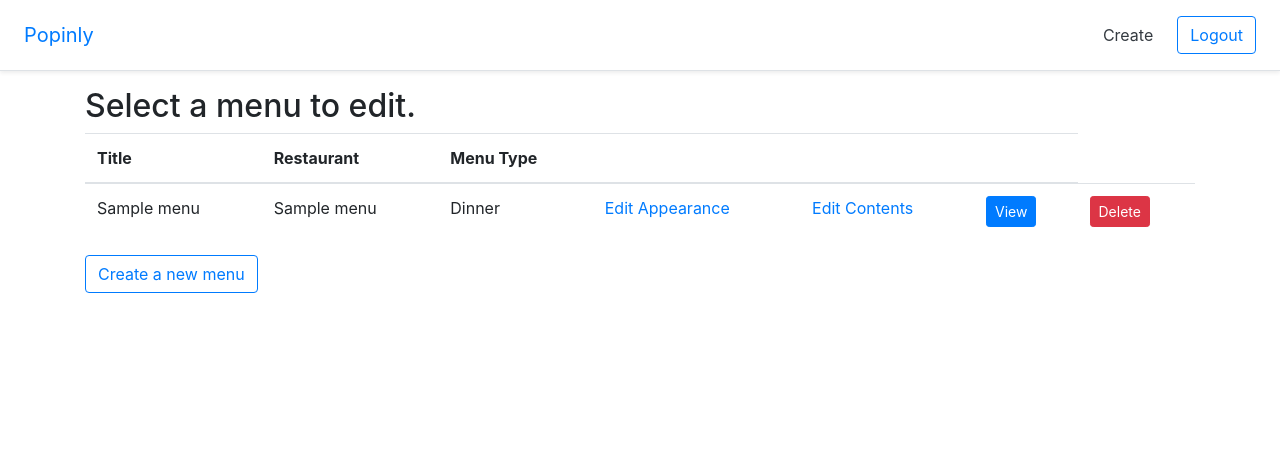
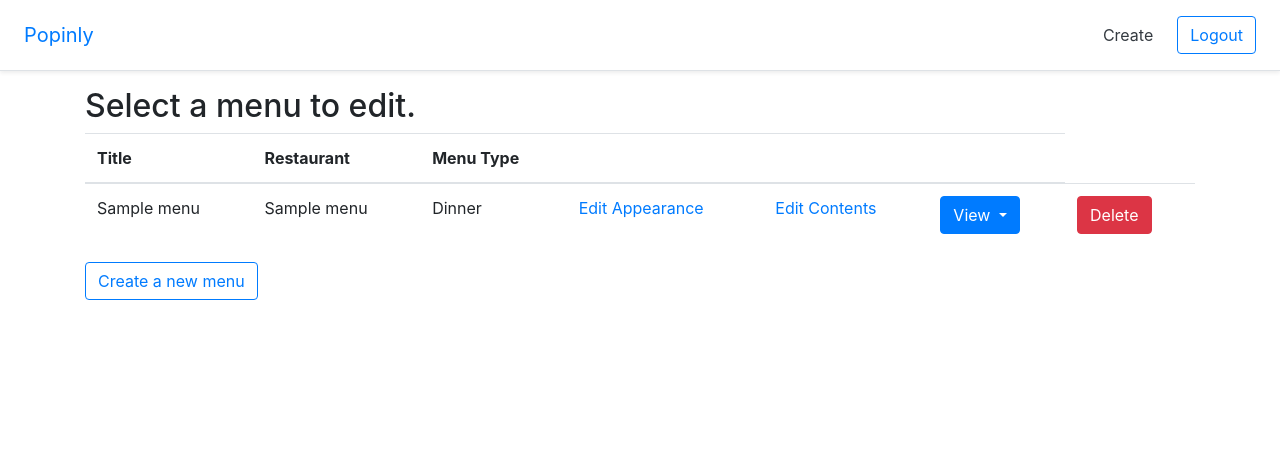
Before and after one commit to geooff/popinly, a Django app: page /generator/ in a window 1280 px wide. Shown: the top 474 px of the page. Run offline with Django 3.2, Linux system fonts and the light colour scheme; a user stored in the database is signed in; tables that the repository leaves empty hold one stand-in row (values such as "Sample post"); some libraries are stand-ins or nearby versions.

Commit message:
Init png views

```diff
--- a/popinly/menu_gen/base_export.scss
+++ b/popinly/menu_gen/base_export.scss
@@ -22,6 +22,7 @@ html {
     width: 100%; }
     th {
       border-bottom: .2mm solid $accent-color;
+      width: 103%;
       color: $secondary-color;
       font-family: $title-font;
       font-size: 18pt;
--- a/popinly/menu_gen/urls.py
+++ b/popinly/menu_gen/urls.py
@@ -9,5 +9,5 @@ urlpatterns = [
     path("edit_appearance/<uuid:pk>", views.MenuEditMeta.as_view(), name="edit_meta",),
     path("edit_contents/<uuid:pk>", views.MenuItemsUpdateView.as_view(), name="edit"),
     path("delete/<uuid:pk>", views.MenuDelete.as_view(), name="delete"),
-    path("<uuid:pk>", views.generate_menu_pdf, name="detail"),
+    path("<str:export_format>/<uuid:pk>", views.generate_menu, name="detail"),
 ]
--- a/popinly/menu_gen/views.py
+++ b/popinly/menu_gen/views.py
@@ -1,7 +1,7 @@
 import os
 
 from django.conf import settings
-from django.http import HttpResponseRedirect, HttpResponse
+from django.http import HttpResponseRedirect, HttpResponse, HttpResponseNotFound
 from django.contrib.auth import get_user_model
 from django.contrib.auth.decorators import login_required
 from django.contrib.auth.mixins import LoginRequiredMixin
@@ -148,8 +148,8 @@ class MenuWizard(SessionWizardView):
         return super(MenuWizard, self).form_valid(form)
 
 
-def generate_menu_pdf(request, pk):
-    """Generate pdf."""
+def generate_menu(request, pk, export_format):
+    """Generate menu of format export_format to be returned to user."""
 
     def _generate_colour_palette(menu):
         colours = [x for x in menu.colour_palette.split(" ")]
@@ -183,16 +183,27 @@ def generate_menu_pdf(request, pk):
     ) as template_css_contents:
         template_css = template_css_contents.read()
 
+    # Compile dynamic user styling
     css = user_font + user_colour + template_css
     user_css = sass.compile(string=css)
     css_files = [CSS(string=user_css, font_config=font_config)]
 
     # Generate PDF
-    result = html.write_pdf(stylesheets=css_files, font_config=font_config)
+    if export_format == "pdf":
+        result = html.write_pdf(stylesheets=css_files, font_config=font_config)
+        response = HttpResponse(content_type="application/pdf;")
+    elif export_format == "png":
+        result = html.write_png(stylesheets=css_files, font_config=font_config)
+        response = HttpResponse(content_type="image/png;")
+    else:
+        return HttpResponseNotFound(
+            "<h1>File export type not found {}</h1>".format(export_format)
+        )
 
     # Creating http response
-    response = HttpResponse(content_type="application/pdf;")
-    response["Content-Disposition"] = "inline; filename=menu.pdf"
+    response["Content-Disposition"] = "inline; filename={}.{}".format(
+        menu.menu_title, export_format
+    )
     response["Content-Transfer-Encoding"] = "binary"
     with tempfile.NamedTemporaryFile(delete=True) as output:
         output.write(result)
--- a/popinly/templates/menu_gen/index.html
+++ b/popinly/templates/menu_gen/index.html
@@ -24,8 +24,18 @@
         <td>{{ menu.menu_type }}</td>
         <td><a href="{% url 'menu_gen:edit_meta' menu.uuid %}">Edit Appearance</a></td>
         <td><a href="{% url 'menu_gen:edit' menu.uuid %}">Edit Contents</a></td>
-        <td><a type="button" href="{% url 'menu_gen:detail' menu.uuid %}" class="btn btn-primary btn-sm" >View</a></td>
-        <td><a type="button" href="{% url 'menu_gen:delete' menu.uuid %}" class="btn btn-danger btn-sm">Delete</a></td>
+        <td>
+          <div class="btn-group">
+            <button type="button" class="btn btn-primary dropdown-toggle" data-toggle="dropdown" aria-haspopup="true" aria-expanded="false">
+              View
+            </button>
+            <div class="dropdown-menu">
+              <a class="dropdown-item" href="{% url 'menu_gen:detail' export_format="pdf" pk=menu.uuid %}">View as PDF</a>
+              <a class="dropdown-item" href="{% url 'menu_gen:detail' export_format="png" pk=menu.uuid %}">View as PNG</a>
+            </div>
+          </div>
+        </td>
+        <td><a type="button" href="{% url 'menu_gen:delete' menu.uuid %}" class="btn btn-danger">Delete</a></td>
           </div>
         </td>
       </tr>
```
Lines whose indentation alone changed are shown as unchanged.
